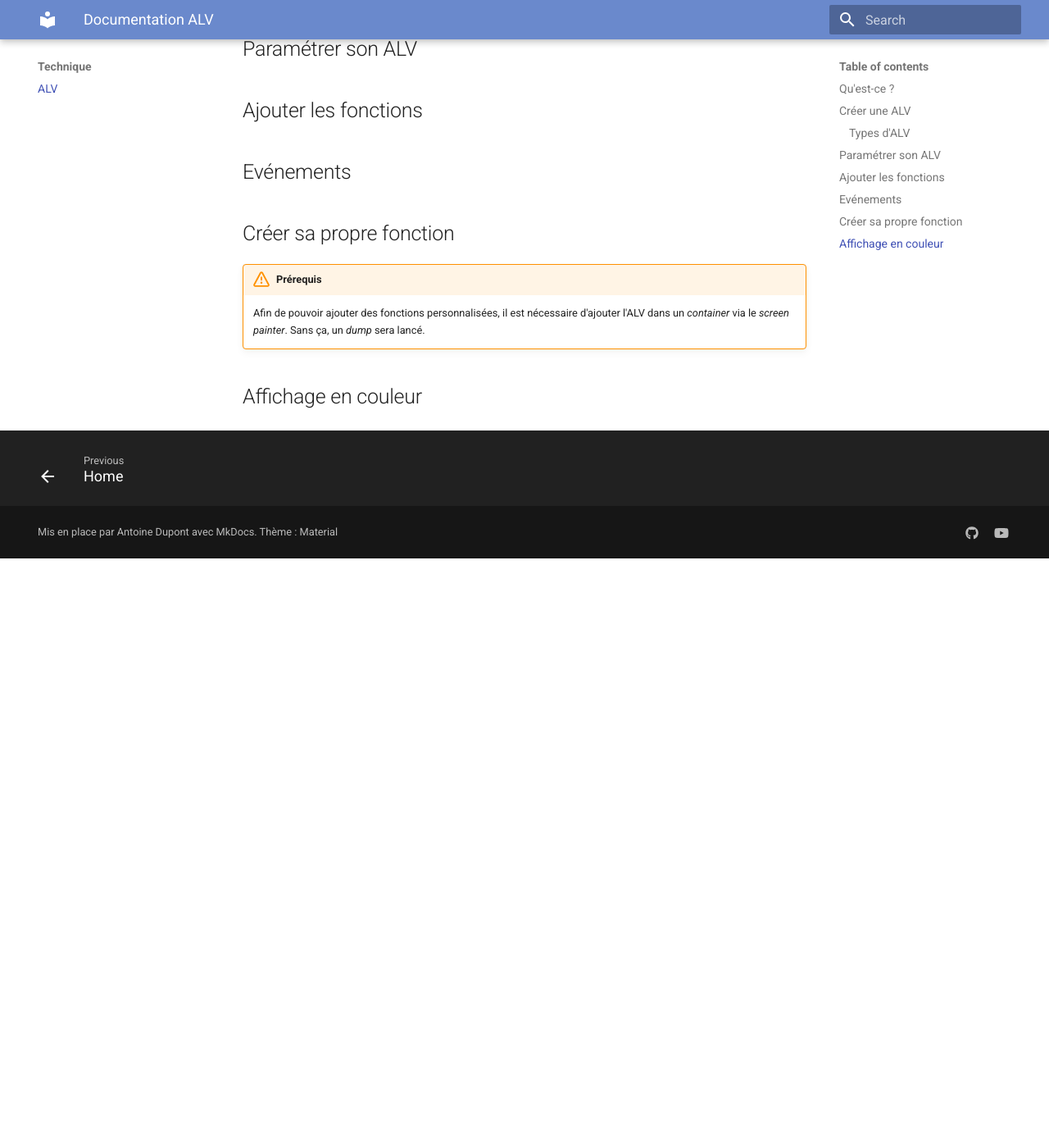
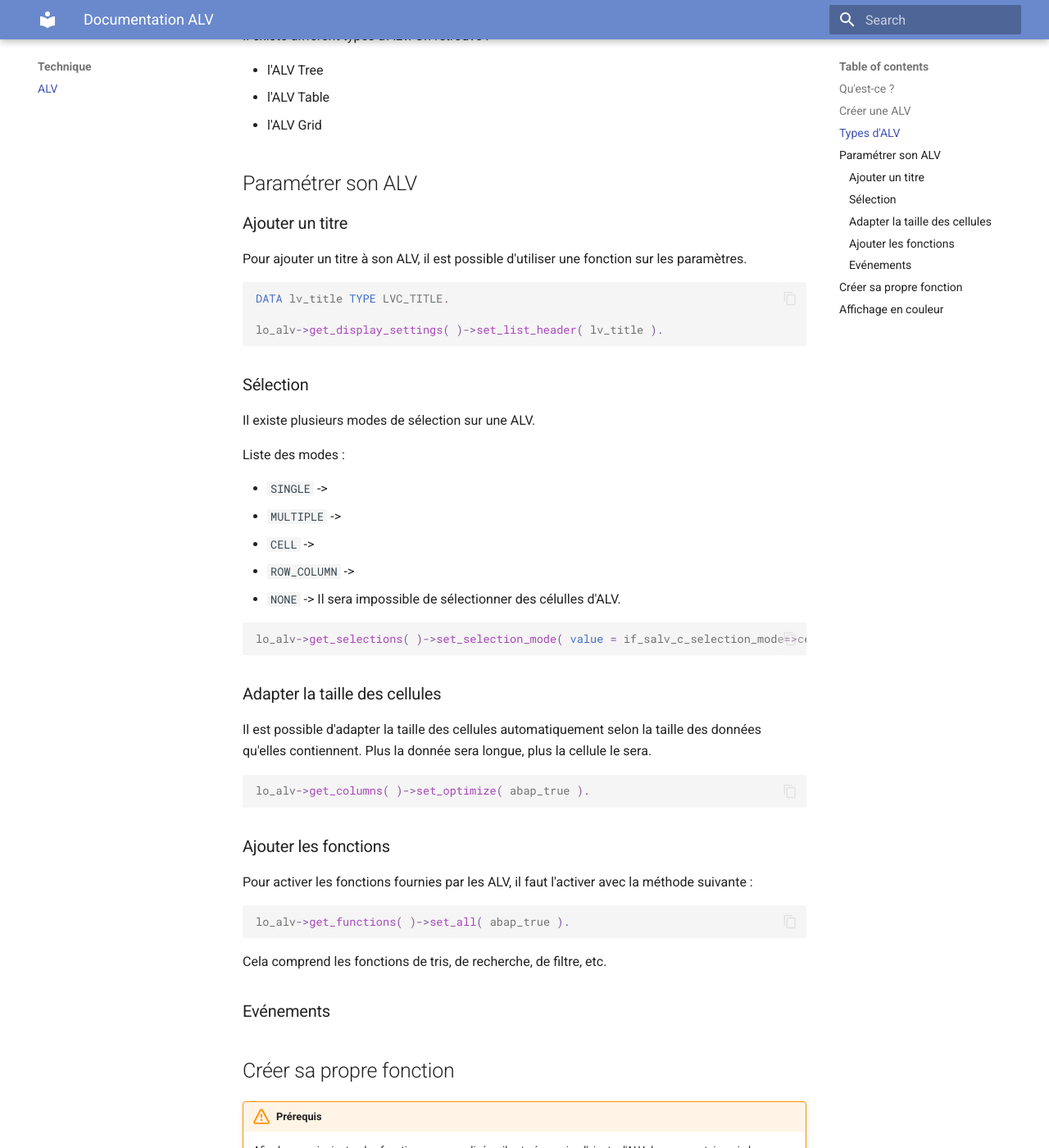
Before and after one commit to BoBsmil3Y/mkdoc-doc-sap, an MkDocs documentation site: the page built from docs/Technique/alv.md, in a window 1280 px wide and 1400 px high, scrolled down 1181 px. Shown: the whole window at 82% size. Built offline with MkDocs 1.6.1 and Material for MkDocs 9.7.7, drawn with Linux system fonts in a browser that asks for light colours; before the commit the page ends 1862 px from its top, so only the background shows below that; some of the changed text lies outside the part shown.

Commit message:
Adding ALV sections

````diff
--- a/docs/Technique/alv.md
+++ b/docs/Technique/alv.md
@@ -10,7 +10,7 @@ Une ALV est une fonctionnalité d'affichage sous forme de tableau proposant diff
 Les fonctions standards mises à disposition avec les ALV sont utilisées afin de pouvoir rapidement analyser les données, trier par type, filtrer par numéro de commande ou autre. Il est possible d'en créer manuellement.
 
 ## Créer une ALV
-__Objectif:__ Pouvoir afficher une table interne nommée `lt_table`, on utilisera une ALV.
+__Objectif:__ Pouvoir afficher une table interne nommée `lt_table`. On utilisera une ALV.
 
 La méthode statique `factory` de la classe `cl_salv_table` va permettre de créer une ALV. On sait que la méthode est statique grâce à son opérateur d'appel. On utilise `=>` au lieu de `->` pour une méthode classique.
 
@@ -37,23 +37,82 @@ On lui fourni la table interne à affichée, et notre objet de type `cl_salv_tab
 La méthode va instancier notre objet lo_alv, et lui fournir comme données à afficher `lt_table`.
 
 
-Il est normal que rien ne soit affiché lors de la création d'une ALV. On utilisera la méthode `display( ).` :
+Il est normal que rien ne soit affiché lors de la création d'une ALV. On utilisera la méthode `display( )` pour afficher l'ALV :
 ```abap
 lo_alv->display( ).
 ```
 
 :octicons-alert-16: Attention de ne pas oublier l'espace entre les parenthèses !
 
-### Types d'ALV
+## Types d'ALV
+Il existe différent types d'ALV. On retrouve :
+
+* l'ALV Tree
+* l'ALV Table
+* l'ALV Grid
 
 ## Paramétrer son ALV
+### Ajouter un titre
+Pour ajouter un titre à son ALV, il est possible d'utiliser une fonction sur les paramètres.
+```ABAP
+DATA lv_title TYPE LVC_TITLE.
 
-## Ajouter les fonctions
+lo_alv->get_display_settings( )->set_list_header( lv_title ).
+```
 
-## Evénements
+### Sélection
+Il existe plusieurs modes de sélection sur une ALV.
+
+Liste des modes :
+
+* `SINGLE` ->
+* `MULTIPLE` ->
+* `CELL` ->
+* `ROW_COLUMN` ->
+* `NONE` -> Il sera impossible de sélectionner des célulles d'ALV.
+
+```ABAP
+lo_alv->get_selections( )->set_selection_mode( value = if_salv_c_selection_mode=>cell ).
+```
+
+### Adapter la taille des cellules
+Il est possible d'adapter la taille des cellules automatiquement selon la taille des données qu'elles contiennent. Plus la donnée sera longue, plus la cellule le sera.
+```ABAP
+lo_alv->get_columns( )->set_optimize( abap_true ).
+```
+
+### Ajouter les fonctions
+Pour activer les fonctions fournies par les ALV, il faut l'activer avec la méthode suivante :
+```ABAP
+lo_alv->get_functions( )->set_all( abap_true ).
+```
+
+Cela comprend les fonctions de tris, de recherche, de filtre, etc.
+
+### Evénements
 
 ## Créer sa propre fonction
 !!! warning "Prérequis"
 	Afin de pouvoir ajouter des fonctions personnalisées, il est nécessaire d'ajouter l'ALV dans un *container* via le *screen painter*. Sans ça, un *dump* sera lancé.
 
+Pour ajouter l'ALV dans un `container`, il faut le préciser dans la méthode `cl_salv_table=>factory()`.
+```ABAP
+DATA:
+	lv_container_display_name TYPE STRING,
+	lv_title TYPE LVC_TITLE,
+	lv_container TYPE CL_GUI_CUSTOM_CONTAINER.
+
+cl_salv_table=>factory(
+        EXPORTING
+          container_name = lv_container_display_name
+          r_container = lo_container
+        IMPORTING
+          r_salv_table   = lo_alv
+        CHANGING
+          t_table        = lt_alv_data " itab de données quelconque
+      ).
+```
+
+//TODO
+
 ## Affichage en couleur
````
